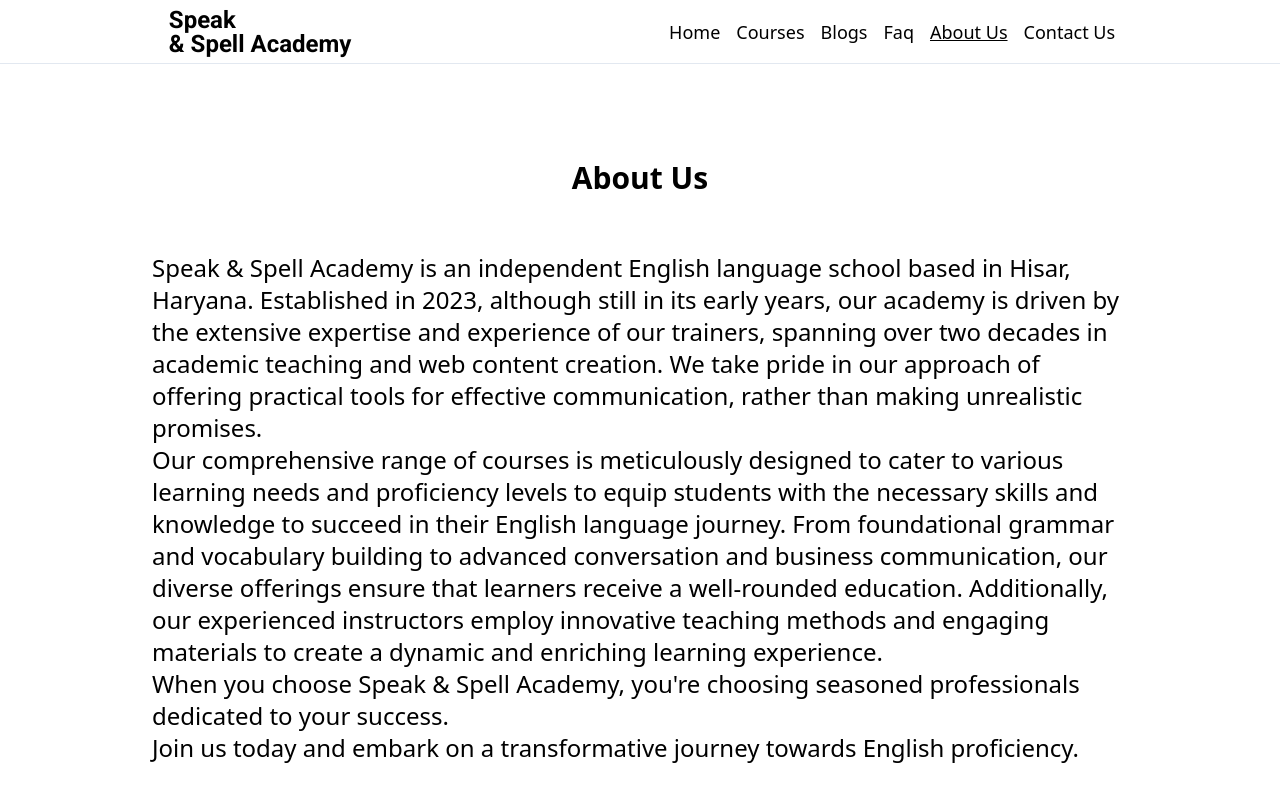
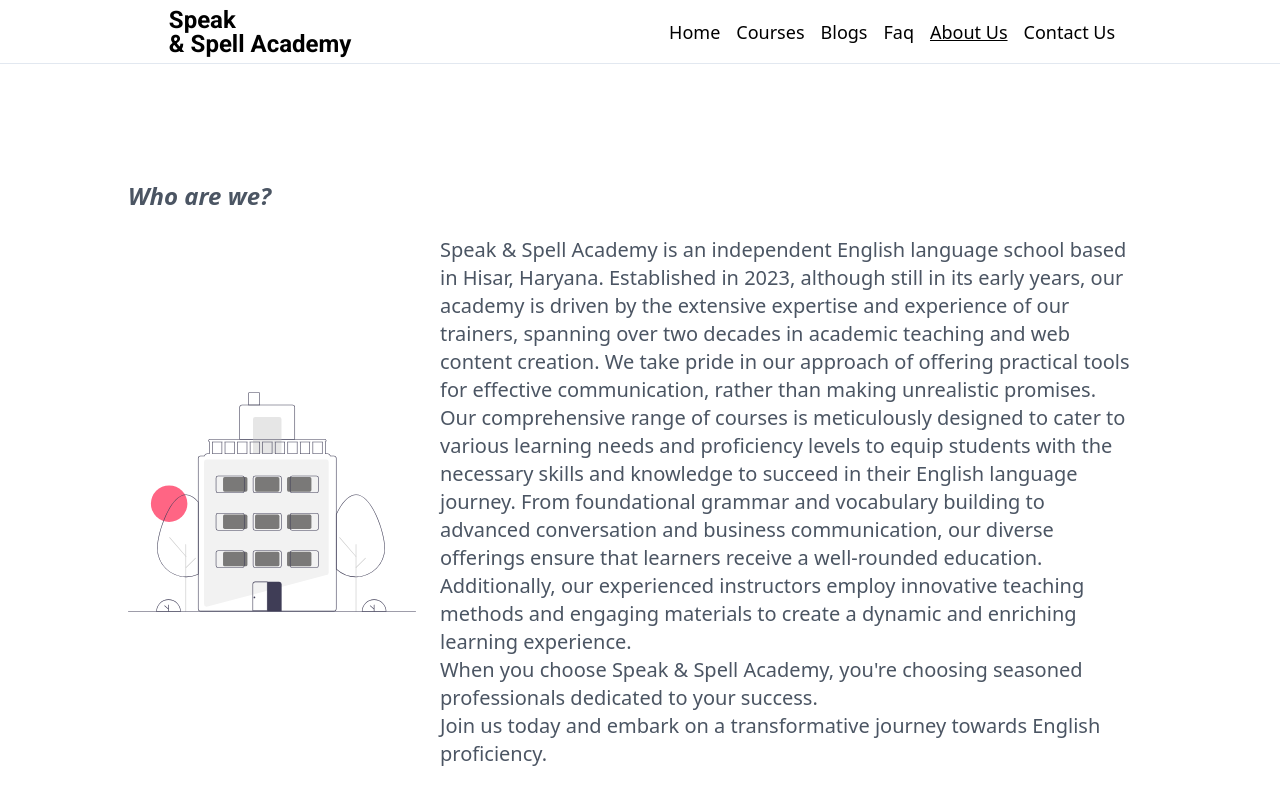
Before and after one commit to dhruvkaushik305/speakandspell, a React (Vite) app in the folder frontend/: page /aboutus in a window 1280 px wide. Built offline with nearby package versions, Linux system fonts and the light colour scheme; a web font is replaced by a local one.

Commit message:
STYLE: minimalised the about us page with illustrations

```diff
--- a/frontend/src/Layouts/AboutUsLayout.tsx
+++ b/frontend/src/Layouts/AboutUsLayout.tsx
@@ -1,47 +1,73 @@
 import React from "react";
 import SectionLayout from "../Components/HomePage/SectionLayout";
+import building from "../assets/building.svg";
+import teacher from "../assets/teacher.svg";
 const AboutUsLayout: React.FC = () => {
   return (
-    <div className="flex h-full flex-col items-center justify-center">
+    <div className="flex h-full flex-col items-center justify-center gap-5">
       <SectionLayout
-        title="About Us"
         extraComponents={
-          <p className="rounded-xl px-6 py-9 text-xl lg:text-2xl">
-            Speak & Spell Academy is an independent English language school
-            based in Hisar, Haryana. Established in 2023, although still in its
-            early years, our academy is driven by the extensive expertise and
-            experience of our trainers, spanning over two decades in academic
-            teaching and web content creation. We take pride in our approach of
-            offering practical tools for effective communication, rather than
-            making unrealistic promises.<br></br> Our comprehensive range of
-            courses is meticulously designed to cater to various learning needs
-            and proficiency levels to equip students with the necessary skills
-            and knowledge to succeed in their English language journey. From
-            foundational grammar and vocabulary building to advanced
-            conversation and business communication, our diverse offerings
-            ensure that learners receive a well-rounded education. Additionally,
-            our experienced instructors employ innovative teaching methods and
-            engaging materials to create a dynamic and enriching learning
-            experience.<br></br> When you choose Speak & Spell Academy, you're
-            choosing seasoned professionals dedicated to your success.<br></br>{" "}
-            Join us today and embark on a transformative journey towards English
-            proficiency.
-          </p>
+          <div className="flex flex-col items-start gap-2">
+            <h1 className="text-xl font-semibold italic text-gray-600 sm:text-2xl">
+              Who are we?
+            </h1>
+            <div className="flex flex-col items-center gap-2 lg:flex-row">
+              <img
+                src={building}
+                alt="building"
+                className="size-52 sm:size-72"
+              />
+              <p className="text-md p-4 text-gray-600 sm:text-lg lg:text-xl">
+                Speak & Spell Academy is an independent English language school
+                based in Hisar, Haryana. Established in 2023, although still in
+                its early years, our academy is driven by the extensive
+                expertise and experience of our trainers, spanning over two
+                decades in academic teaching and web content creation. We take
+                pride in our approach of offering practical tools for effective
+                communication, rather than making unrealistic promises.<br></br>{" "}
+                Our comprehensive range of courses is meticulously designed to
+                cater to various learning needs and proficiency levels to equip
+                students with the necessary skills and knowledge to succeed in
+                their English language journey. From foundational grammar and
+                vocabulary building to advanced conversation and business
+                communication, our diverse offerings ensure that learners
+                receive a well-rounded education. Additionally, our experienced
+                instructors employ innovative teaching methods and engaging
+                materials to create a dynamic and enriching learning experience.
+                <br></br> When you choose Speak & Spell Academy, you're choosing
+                seasoned professionals dedicated to your success.<br></br> Join
+                us today and embark on a transformative journey towards English
+                proficiency.
+              </p>
+            </div>
+          </div>
         }
       />
       <SectionLayout
-        title="Faculty Info"
         extraComponents={
-          <p className="rounded-xl px-6 py-9 text-xl lg:text-2xl">
-            With over 19 years of combined experience in teaching and web
-            content development, I provide comprehensive and effective English
-            training services designed to meet the unique needs of each learner.
-            My love for writing, reading, painting, and travelling enriches my
-            dynamic and engaging teaching approach.
-          </p>
+          <div className="flex flex-col items-start gap-2">
+            <h1 className="text-xl font-semibold italic text-gray-600 sm:text-2xl">
+              Our Faculty
+            </h1>
+            <div className="flex flex-col items-center gap-2 lg:flex-row-reverse">
+              <img src={teacher} alt="teacher" className="size-52 sm:size-72" />
+              <p className="text-md p-4 text-gray-600 sm:text-lg lg:text-xl">
+                With over 19 years of combined experience in teaching and web
+                content development, I provide comprehensive and effective
+                English training services designed to meet the unique needs of
+                each learner. My love for writing, reading, painting, and
+                travelling enriches my dynamic and engaging teaching approach.
+              </p>
+            </div>
+          </div>
         }
       />
     </div>
   );
 };
 export default AboutUsLayout;
+/* With over 19 years of combined experience in teaching and web
+              content development, I provide comprehensive and effective English
+              training services designed to meet the unique needs of each
+              learner. My love for writing, reading, painting, and travelling
+              enriches my dynamic and engaging teaching approach. */
```
Also changed, not shown: frontend/src/assets/building.svg (added), frontend/src/assets/teacher.svg (added).
